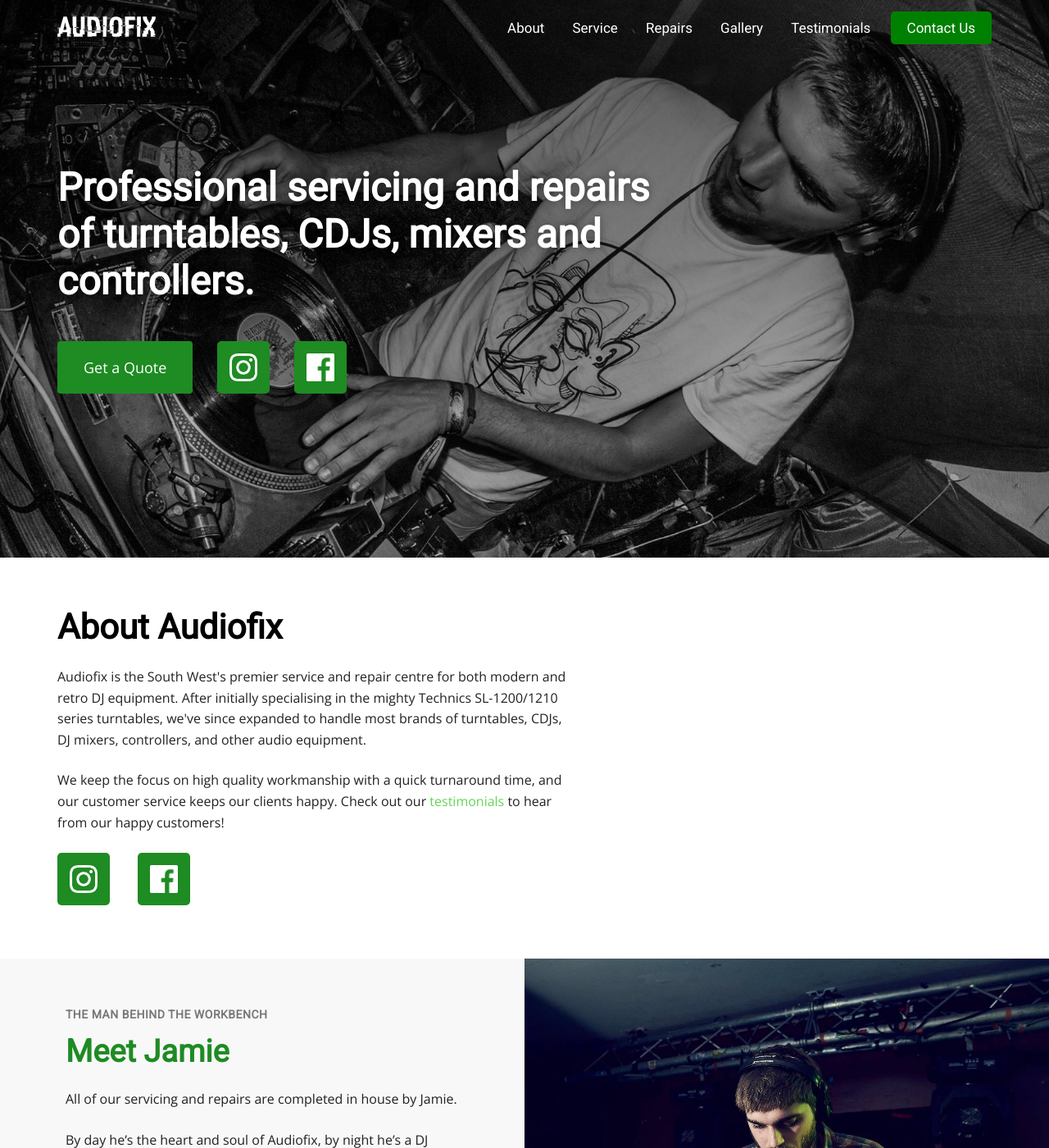
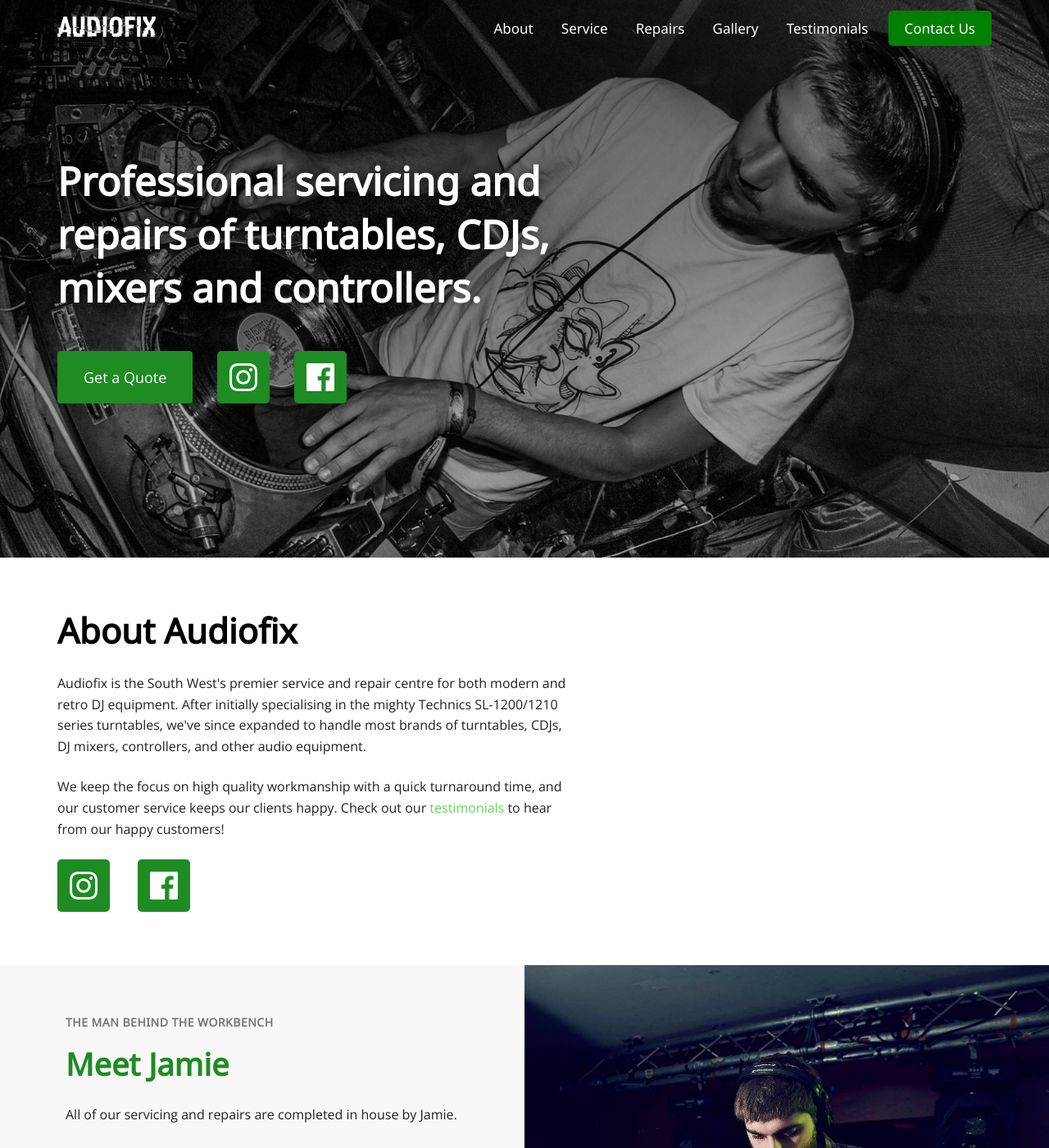
Before and after one commit to audiofix/audiofix.github.co, a Jekyll site: the page built from index.html, in a window 1280 px wide and 1400 px high. Shown: the whole window at 82% size. Built offline with Jekyll 4.4.1, drawn with Linux system fonts in a browser that asks for light colours.

Commit message:
Noto sans for headings

```diff
--- a/_includes/head.html
+++ b/_includes/head.html
@@ -2,7 +2,7 @@
   <meta charset="utf-8">
   <meta http-equiv="X-UA-Compatible" content="IE=edge">
   <meta name="viewport" content="width=device-width, initial-scale=1">
-  <link href="https://fonts.googleapis.com/css?family=Open+Sans:400,400i,700|Roboto" rel="stylesheet">
+  <link href="https://fonts.googleapis.com/css?family=Open+Sans:400,400i,700|Noto+Sans" rel="stylesheet">
   <link rel="stylesheet" href={{ "/assets/main.css" | prepend: site.url }}>
   <link rel="shortcut icon" href="/assets/img/favicon.png" type="image/x-icon">
   <title>Audiofix</title>
--- a/_sass/relevantandsexy.scss
+++ b/_sass/relevantandsexy.scss
@@ -1,7 +1,7 @@
 @charset "utf-8";
 
 $base-font-family: 'Open Sans', "HelveticaNeue-Light", "Helvetica Neue Light", "Helvetica Neue", Helvetica, Arial, "Lucida Grande", sans-serif;
-$headings-font-family: 'Roboto', $base-font-family;
+$headings-font-family: 'Noto Sans', $base-font-family;
 $base-font-size:   16px;
 $base-font-weight: 400;
 $small-font-size:  $base-font-size * 0.875;
--- a/index.html
+++ b/index.html
@@ -249,10 +249,10 @@ layout: default
     <p>We're proud to come highly recommended!</p>
     <p>Here's some of our recent feedback.</p>
     <div class="">
-      <iframe src="https://www.facebook.com/plugins/post.php?href=https%3A%2F%2Fwww.facebook.com%2Fpermalink.php%3Fstory_fbid%3D577253409418123%26id%3D100014004065360&width=500" style="border:none;overflow:hidden; width: 100%; height: auto; margin-bottom: 30px;" scrolling="no" frameborder="0" allowTransparency="true" allow="encrypted-media"></iframe>
+      <iframe src="https://www.facebook.com/plugins/post.php?href=https%3A%2F%2Fwww.facebook.com%2Fpermalink.php%3Fstory_fbid%3D577253409418123%26id%3D100014004065360&width=500" style="border:none;overflow:hidden; width: 100%; margin-bottom: 30px;" scrolling="no" frameborder="0" allowTransparency="true" allow="encrypted-media"></iframe>
     </div>
     <div class="">
-      <iframe src="https://www.facebook.com/plugins/post.php?href=https%3A%2F%2Fwww.facebook.com%2Fowen.jones.716533%2Fposts%2F2339065386122212&width=500" style="border:none;overflow:hidden; width: 100%; height: auto; margin-bottom: 30px;" scrolling="no" frameborder="0" allowTransparency="true" allow="encrypted-media"></iframe>
+      <iframe src="https://www.facebook.com/plugins/post.php?href=https%3A%2F%2Fwww.facebook.com%2Fowen.jones.716533%2Fposts%2F2339065386122212&width=500" style="border:none;overflow:hidden; width: 100%;  margin-bottom: 30px;" scrolling="no" frameborder="0" allowTransparency="true" allow="encrypted-media"></iframe>
     </div>
     <div class="">
       <iframe src="https://www.facebook.com/plugins/post.php?href=https%3A%2F%2Fwww.facebook.com%2Flukesimmonds92%2Fposts%2F10156868520111660&width=500" style="border:none;overflow:hidden; width: 100%; height: auto; margin-bottom: 30px;" scrolling="no" frameborder="0" allowTransparency="true" allow="encrypted-media"></iframe>
```
Also changed, not shown: 6 other files.
